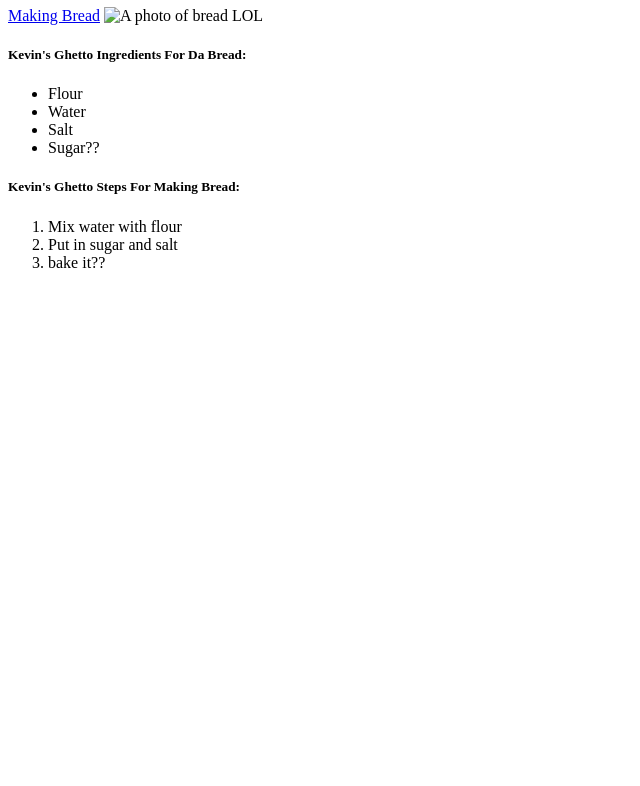
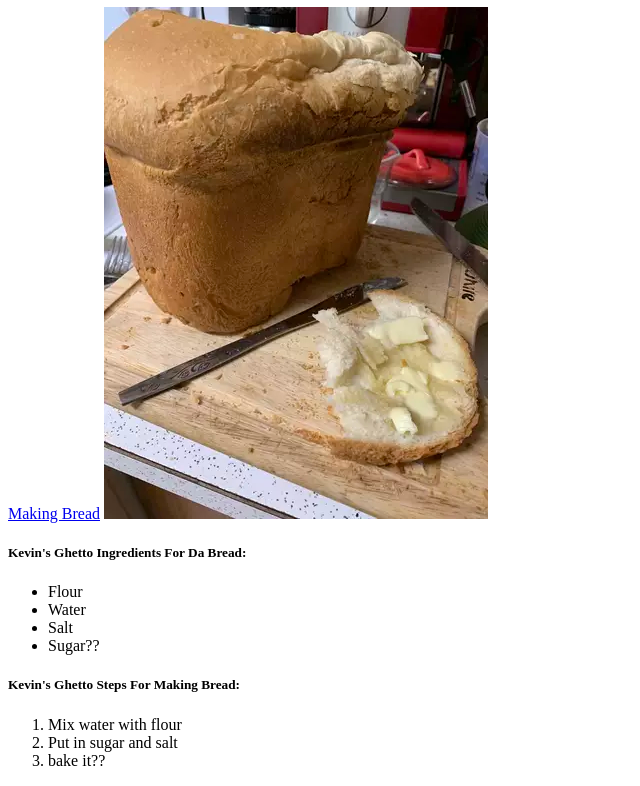
Before and after one commit to pkkhvu/odin-recipes, a plain HTML site: page indexForOdinRecipes.html in a window 1280 px wide. Shown: the part 73-859 px from the top of the page, without its empty margins (0-640 px from the left). Before the commit the page ends 800 px from the top, so only its background shows below. Drawn offline with Linux system fonts and the light colour scheme.

Commit message:
lets hope it works

```diff
--- a/indexForOdinRecipes.html
+++ b/indexForOdinRecipes.html
@@ -7,7 +7,7 @@
 <body>
     <h1>Odin Recipes</h1>
     <a href="https://www.allrecipes.com/recipe/17215/best-bread-machine-bread/">Making Bread</a>
-    <img src="..recipes/bread.webp" alt="A photo of bread LOL">
+    <img src="recipes/bread.webp" alt="A photo of bread LOL">
     <h5>Kevin's Ghetto Ingredients For Da Bread:</h5>
     <ul>
         <li>Flour</li>
```
